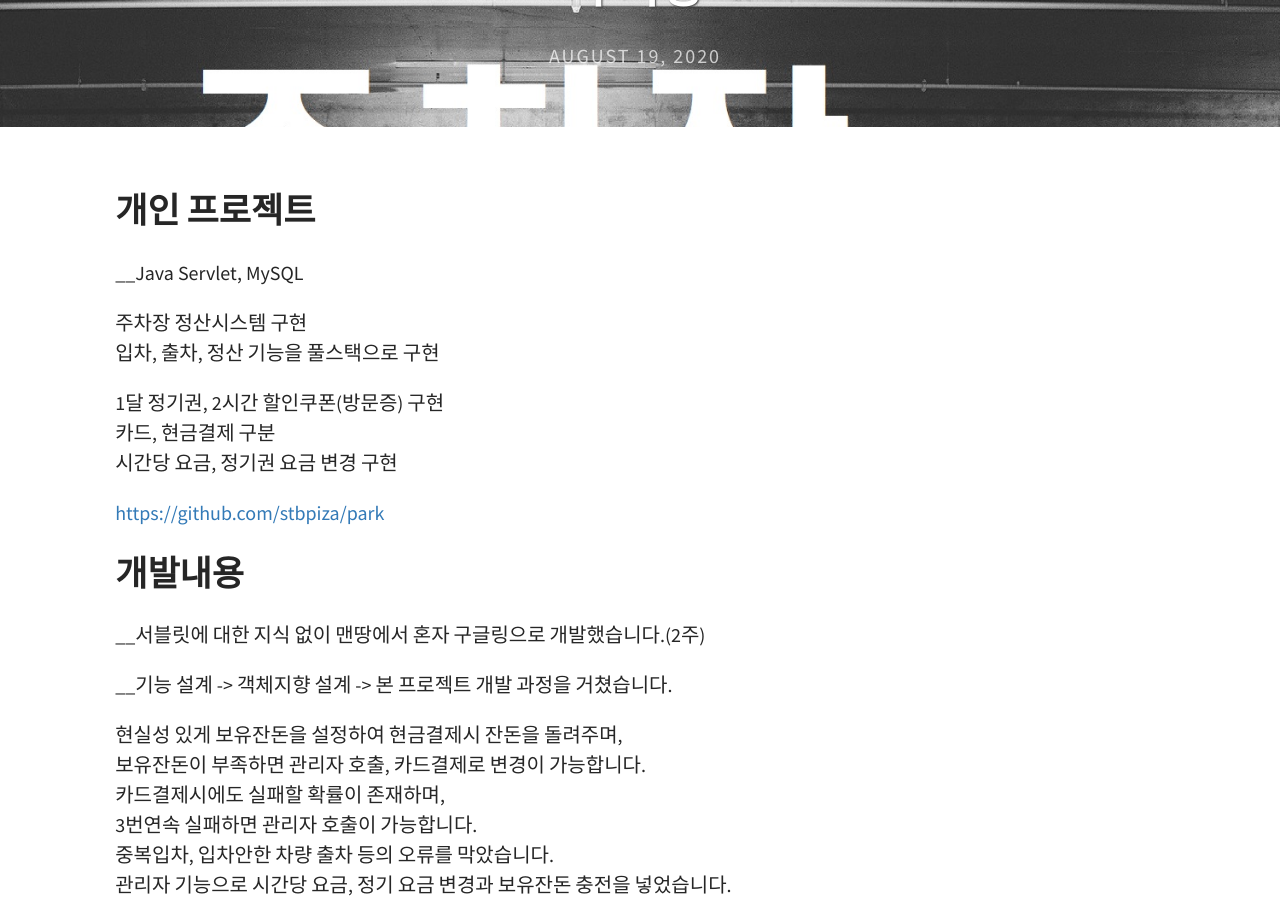
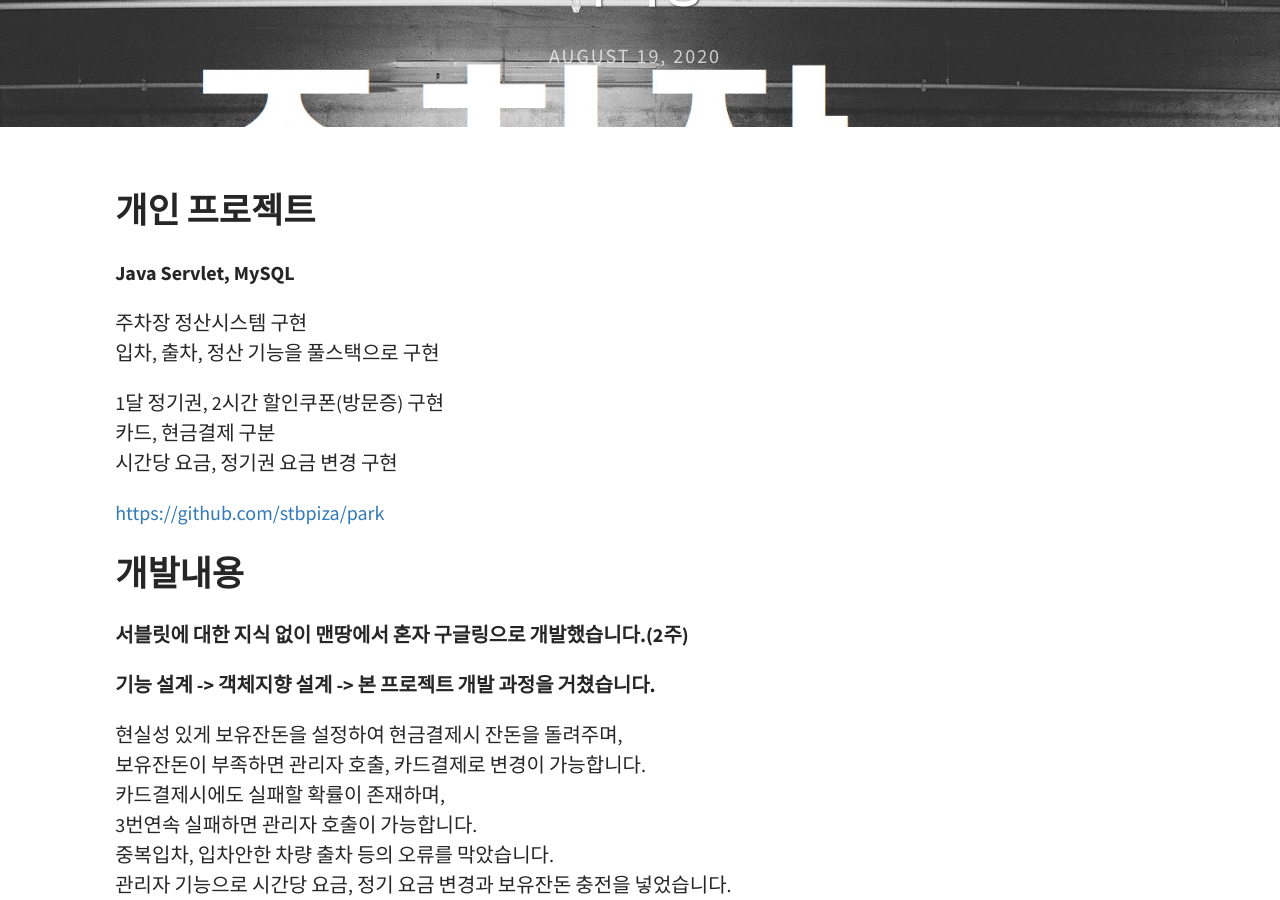
Before and after one commit to stbpiza/stbpiza.github.io, a Jekyll site: the page built from _portfolio/주차장.md, in a window 1280 px wide and 900 px high, scrolled down 207 px. Built offline with Jekyll 4.4.1, drawn with Linux system fonts in a browser that asks for light colours.

Commit message:
Update 주차장.md

```diff
--- a/_portfolio/주차장.md
+++ b/_portfolio/주차장.md
@@ -9,7 +9,7 @@ tags: [Portfolio, 개인프로젝트, 풀스택, Java Servlet, MySQL]
 
 ## 개인 프로젝트
 
-__Java Servlet, MySQL
+__Java Servlet, MySQL__
 
 주차장 정산시스템 구현
 입차, 출차, 정산 기능을 풀스택으로 구현
@@ -22,9 +22,9 @@ __Java Servlet, MySQL
 
 ## 개발내용
 
-__서블릿에 대한 지식 없이 맨땅에서 혼자 구글링으로 개발했습니다.(2주)
+__서블릿에 대한 지식 없이 맨땅에서 혼자 구글링으로 개발했습니다.(2주)__
 
-__기능 설계 -> 객체지향 설계 -> 본 프로젝트 개발 과정을 거쳤습니다.
+__기능 설계 -> 객체지향 설계 -> 본 프로젝트 개발 과정을 거쳤습니다.__
 
 현실성 있게 보유잔돈을 설정하여 현금결제시 잔돈을 돌려주며,
 보유잔돈이 부족하면 관리자 호출, 카드결제로 변경이 가능합니다.
```
